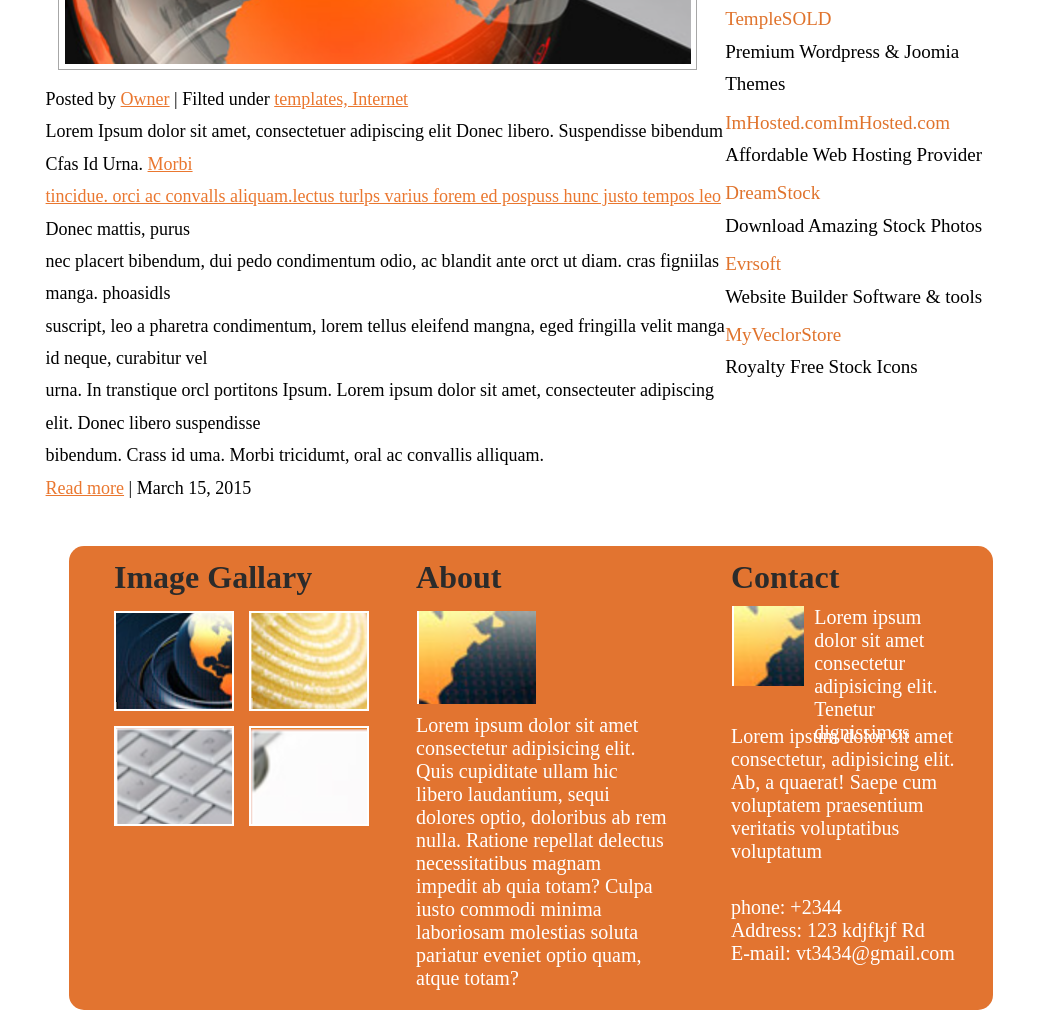
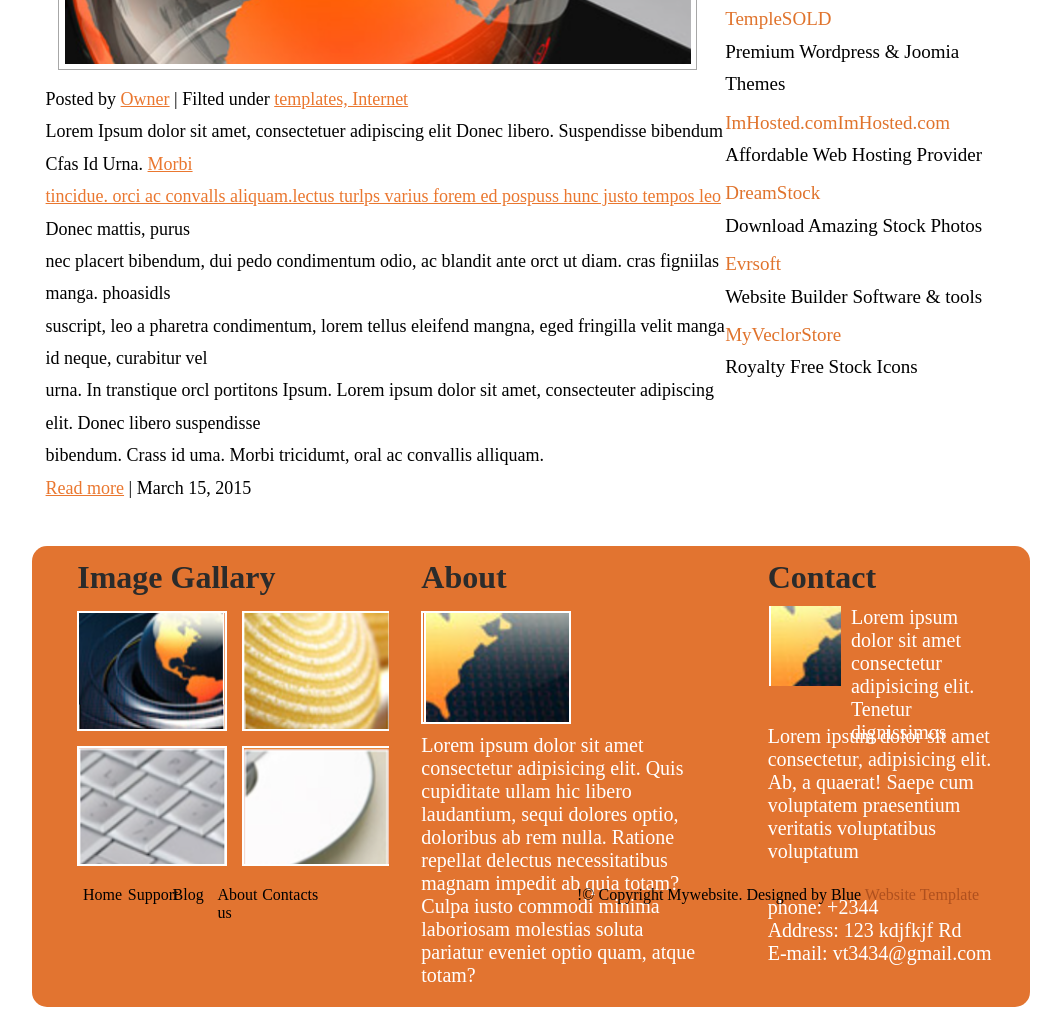
Before and after one commit to vishutyagi0210/spi-assignment-5, a plain HTML site: page index.html in a window 1280 px wide. Shown: the part 854-1864 px from the top of the page, without its empty margins (109-1170 px from the left). Drawn offline with Linux system fonts and the light colour scheme.

Commit message:
footer added

```diff
--- a/index.html
+++ b/index.html
@@ -107,6 +107,14 @@
                     <p><br> phone: +2344 <br>Address: 123 kdjfkjf Rd<br>E-mail: vt3434@gmail.com</p>
                 </div>
             </div>
+            <footer id="footer">
+                <p>Home</p>
+                <p>Support</p>
+                <p>Blog</p>
+                <p>About us</p>
+                <p>Contacts</p>
+                <p id="cpy-right">!&copy; Copyright Mywebsite. Designed by Blue <a href="">Website Template</a></p>
+            </footer>
         </div>
     </body>
 
--- a/style.css
+++ b/style.css
@@ -245,10 +245,10 @@ a{
 #page-2{
     padding: 0 9vw;
     width: 100%;
-    height: 35vh;
+    height: 40vh;
     display: grid;
     /* background-color: red; */
-    grid-template-columns: 30% 30% 28%;
+    grid-template-columns: 34% 33% 28%;
     justify-content: center;
 }
 
@@ -268,8 +268,8 @@ a{
     margin-top: 15px;
     /* background-color: orange; */
     display: grid;
-    grid-template-columns: repeat(3 , 120px);
-    grid-template-rows: repeat(2 , 100px);
+    grid-template-columns: repeat(3 , 150px);
+    grid-template-rows: repeat(2 , 120px);
     row-gap: 15px;
     column-gap: 15px;
 }
@@ -277,17 +277,20 @@ a{
 #com-image-1{
     background-image: url('./assets/photos/image_gallary_image1.png');
     border: 2px solid white;
+    background-size: cover;
 }
 
 #com-image-2{
     background-image: url('./assets/photos/image_gallary_image2.png');
     border: 2px solid white;
+    background-size: cover;
 
 }
 
 #com-image-3{
     background-image: url('./assets/photos/image_gallary_image3.png');
     border: 2px solid white;
+    background-size: cover;
 
 
 }
@@ -295,18 +298,21 @@ a{
 #com-image-4{
     background-image: url('./assets/photos/image_gallary_image4.png');
     border: 2px solid white;
+    background-size: cover;
 
 }
 
 #com-image-5{
     background-image: url('./assets/photos/image_gallary_image5.png');
     border: 2px solid white;
+    background-size: cover;
 
 }
 
 #com-image-6{
     background-image: url('./assets/photos/image_gallary_image6.png');
     border: 2px solid white;
+    background-size: cover;
 
 }
 
@@ -328,8 +334,9 @@ a{
 }
 
 #con-img-1{
-    width: 120px;
-    height: 100px;
+    width: 150px;
+    height: 120px;
+    border: 2px solid white;
     margin-top: 15px;
     background-image: url('./assets/photos/Screenshot\ from\ 2025-06-24\ 06-15-04.png');
 }
@@ -375,3 +382,20 @@ a{
     margin-top: 10px;
     color: white;
 }
+
+
+#footer{
+    margin-top: 20px;
+    padding: 0 15vw;
+    width: 100%;
+    height: 5vh;
+    display: grid;
+    grid-template-columns: repeat(5,5%) 75%;
+}
+
+#cpy-right{
+
+    /* background-color: black; */
+    text-align: end;
+
+}
```
